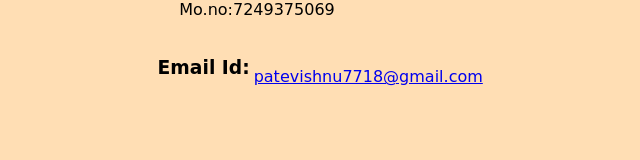
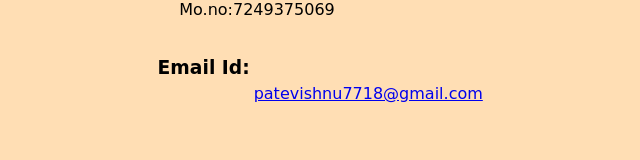
Before and after one commit to patevishnu/vishnu_, a plain HTML site: page contact-me.html in a window 1280 px wide. Shown: the whole page, without its empty margins (383-1023 px from the left). Drawn offline with Linux system fonts and the light colour scheme.

Commit message:
Update style.css

```diff
--- a/style.css
+++ b/style.css
@@ -125,5 +125,6 @@ hr
 }
 .btn
 {
-  padding-top:10px;
+  position:absolute;
+  top:30px;
 }
```
